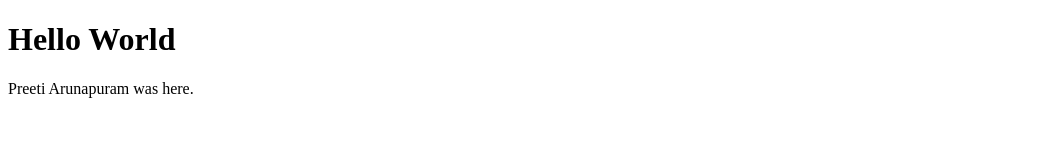
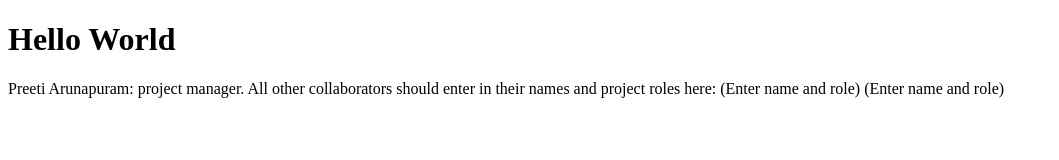
Before and after one commit to preetiArunapuram/SmartsAndStamina, a plain HTML site: page assets/www/index.html in a window 1280 px wide. Shown: the whole page, without its empty margins (0-1059 px from the left). Drawn offline with Linux system fonts and the light colour scheme.

Commit message:
Commit 9/5/2012
All other collaborators should contribute to the code where prompted in
the file index.html.

```diff
--- a/assets/www/index.html
+++ b/assets/www/index.html
@@ -7,7 +7,10 @@
 
 	<h1>Hello World</h1>
 	<body>
-		Preeti Arunapuram was here.
+		Preeti Arunapuram: project manager.
+		All other collaborators should enter in their names and project roles here:
+		(Enter name and role)
+		(Enter name and role)
 	</body>
 
 </head>
```
